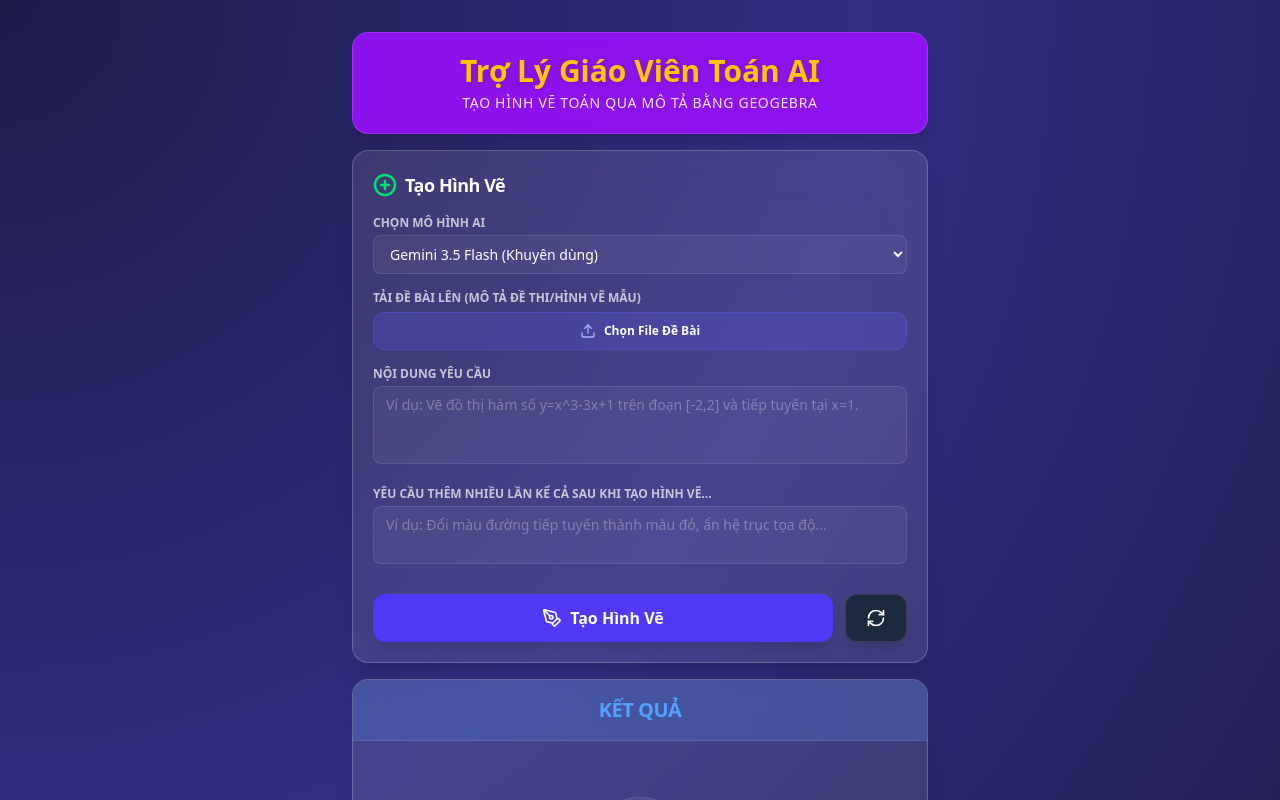
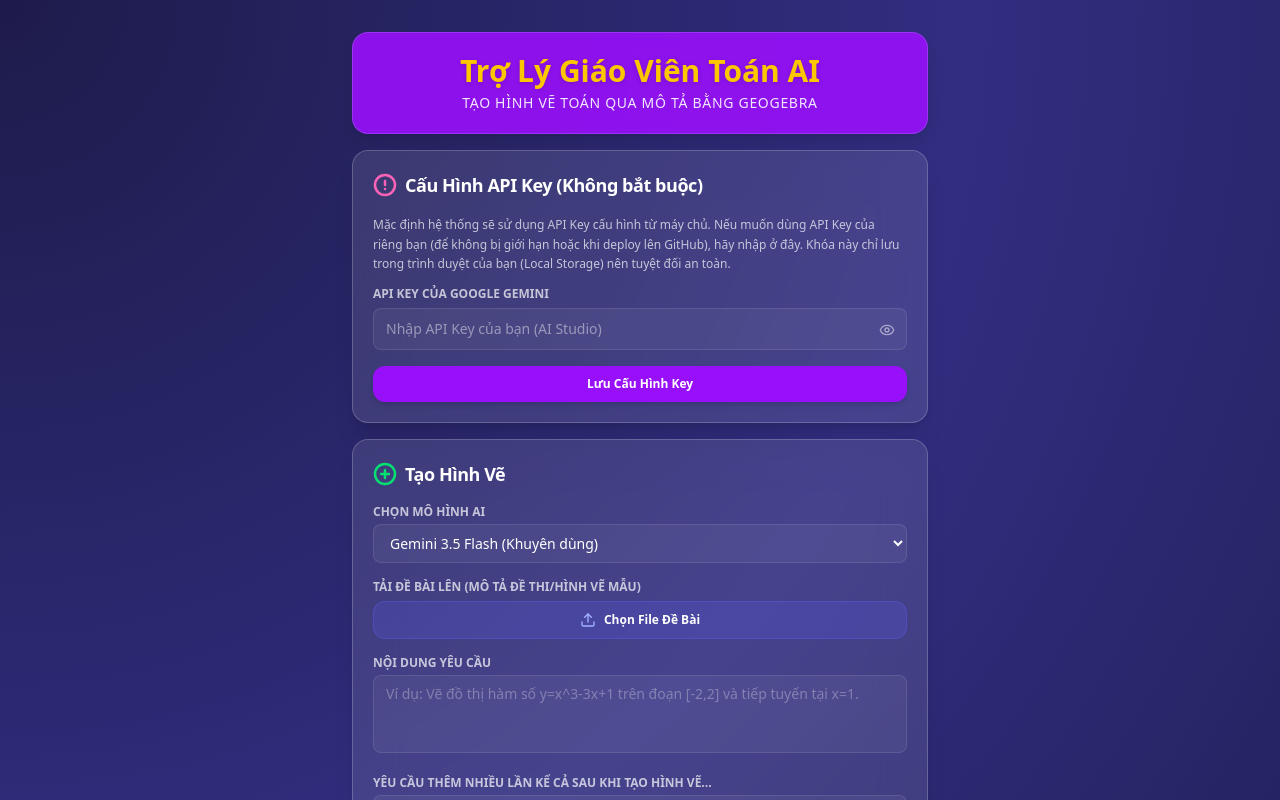
Before and after one commit to kmartbql-collab/VehinhToanhoc, a React (Vite) app: page / in a window 1280 px wide. Shown: the top 800 px of the page. Built offline with nearby package versions, Linux system fonts and the light colour scheme.

Commit message:
feat: add support for user-defined Gemini API keys
Allow users to provide and save their own Gemini API key via the interface, enabling client-side override of the server's default configuration.

```diff
--- a/server.ts
+++ b/server.ts
@@ -16,13 +16,13 @@ async function startServer() {
   // Endpoint to securely proxy Gemini API requests
   app.post("/api/generate", async (req, res) => {
     try {
-      const { model, prompt, additionalPrompt, image, imageMime } = req.body;
+      const { model, prompt, additionalPrompt, image, imageMime, userApiKey } = req.body;
 
-      const apiKey = process.env.GEMINI_API_KEY;
+      const apiKey = (userApiKey && userApiKey.trim()) || process.env.GEMINI_API_KEY;
       if (!apiKey) {
         return res.status(500).json({
           error: {
-            message: "Không tìm thấy cấu hình GEMINI_API_KEY trên môi trường máy chủ. Vui lòng thiết lập biến môi trường này trong cấu hình Secrets hoặc file .env."
+            message: "Không tìm thấy cấu hình GEMINI_API_KEY. Vui lòng cấu hình khoá API bằng cách nhập và lưu API Key trên giao diện của bạn hoặc thiết lập biến môi trường trên máy chủ/file .env."
           }
         });
       }
--- a/src/App.tsx
+++ b/src/App.tsx
@@ -133,6 +133,8 @@ function GeoGebraViewer({ script }: GeoGebraViewerProps) {
 
 export default function App() {
   const [model, setModel] = useState('gemini-3.5-flash');
+  const [apiKey, setApiKey] = useState('');
+  const [showKey, setShowKey] = useState(false);
   const [prompt, setPrompt] = useState('');
   const [additionalPrompt, setAdditionalPrompt] = useState('');
 
@@ -144,6 +146,18 @@ export default function App() {
   const [result, setResult] = useState('');
   const [errorMessage, setErrorMessage] = useState('');
   const [copied, setCopied] = useState(false);
+
+  useEffect(() => {
+    const savedKey = localStorage.getItem('geogebra_assistant_api_key');
+    if (savedKey) setApiKey(savedKey);
+  }, []);
+
+  const saveConfig = () => {
+    const cleanKey = apiKey.trim().replace(/^["']|["']$/g, '');
+    setApiKey(cleanKey);
+    localStorage.setItem('geogebra_assistant_api_key', cleanKey);
+    alert('Đã lưu cấu hình API Key thành công!');
+  };
 
   const handleImageChange = (e: React.ChangeEvent<HTMLInputElement>) => {
     const file = e.target.files?.[0];
@@ -198,7 +212,8 @@ export default function App() {
           prompt,
           additionalPrompt,
           image,
-          imageMime
+          imageMime,
+          userApiKey: apiKey
         })
       });
 
@@ -251,6 +266,60 @@ export default function App() {
             Tạo hình vẽ Toán qua mô tả bằng GeoGebra
           </p>
         </header>
+
+        {/* Configuration Card */}
+        <section className="bg-white/10 backdrop-blur-xl rounded-2xl p-5 border border-white/20 shadow-xl overflow-hidden flex flex-col">
+          <div className="flex items-center gap-2 mb-4">
+            <AlertCircle className="text-pink-400 w-6 h-6" strokeWidth={2.5} />
+            <h2 className="text-lg font-bold text-white tracking-tight">Cấu Hình API Key (Không bắt buộc)</h2>
+          </div>
+
+          <div className="space-y-4">
+            <div>
+              <p className="text-xs text-white/70 mb-3 leading-relaxed">
+                Mặc định hệ thống sẽ sử dụng API Key cấu hình từ máy chủ. Nếu muốn dùng API Key của riêng bạn (để không bị giới hạn hoặc khi deploy lên GitHub), hãy nhập ở đây. Khóa này chỉ lưu trong trình duyệt của bạn (Local Storage) nên tuyệt đối an toàn.
+              </p>
+              <label className="block text-xs font-semibold text-white/70 mb-1.5 uppercase">API Key của Google Gemini</label>
+              <div className="relative">
+                <input
+                  type={showKey ? 'text' : 'password'}
+                  value={apiKey}
+                  onChange={e => setApiKey(e.target.value)}
+                  placeholder="Nhập API Key của bạn (AI Studio)"
+                  className="w-full bg-white/5 border border-white/10 rounded-lg pl-3 pr-10 py-2.5 text-white text-sm focus:outline-none focus:ring-2 focus:ring-purple-500 placeholder-white/45 transition-colors"
+                />
+                <button
+                  type="button"
+                  onClick={() => setShowKey(!showKey)}
+                  className="absolute right-3 top-3.5 text-white/50 hover:text-white/80 transition-colors"
+                >
+                  {showKey ? <EyeOff className="w-4 h-4" /> : <Eye className="w-4 h-4" />}
+                </button>
+              </div>
+            </div>
+
+            <div className="flex gap-2">
+              <button
+                onClick={saveConfig}
+                className="flex-1 bg-purple-600 hover:bg-purple-700 active:scale-[0.98] text-white font-bold py-2.5 rounded-xl text-xs transition-colors shadow-md"
+              >
+                Lưu Cấu Hình Key
+              </button>
+              {apiKey && (
+                <button
+                  onClick={() => {
+                    setApiKey('');
+                    localStorage.removeItem('geogebra_assistant_api_key');
+                    alert('Đã xóa API Key đã lưu thành công!');
+                  }}
+                  className="bg-red-500/20 hover:bg-red-500/30 text-red-200 border border-red-500/30 px-4 py-2.5 rounded-xl font-bold text-xs transition-colors"
+                >
+                  Xóa Key đã lưu
+                </button>
+              )}
+            </div>
+          </div>
+        </section>
 
         {/* Creation Card */}
         <section className="bg-white/10 backdrop-blur-xl rounded-2xl p-5 border border-white/20 shadow-xl overflow-hidden flex flex-col">
```
